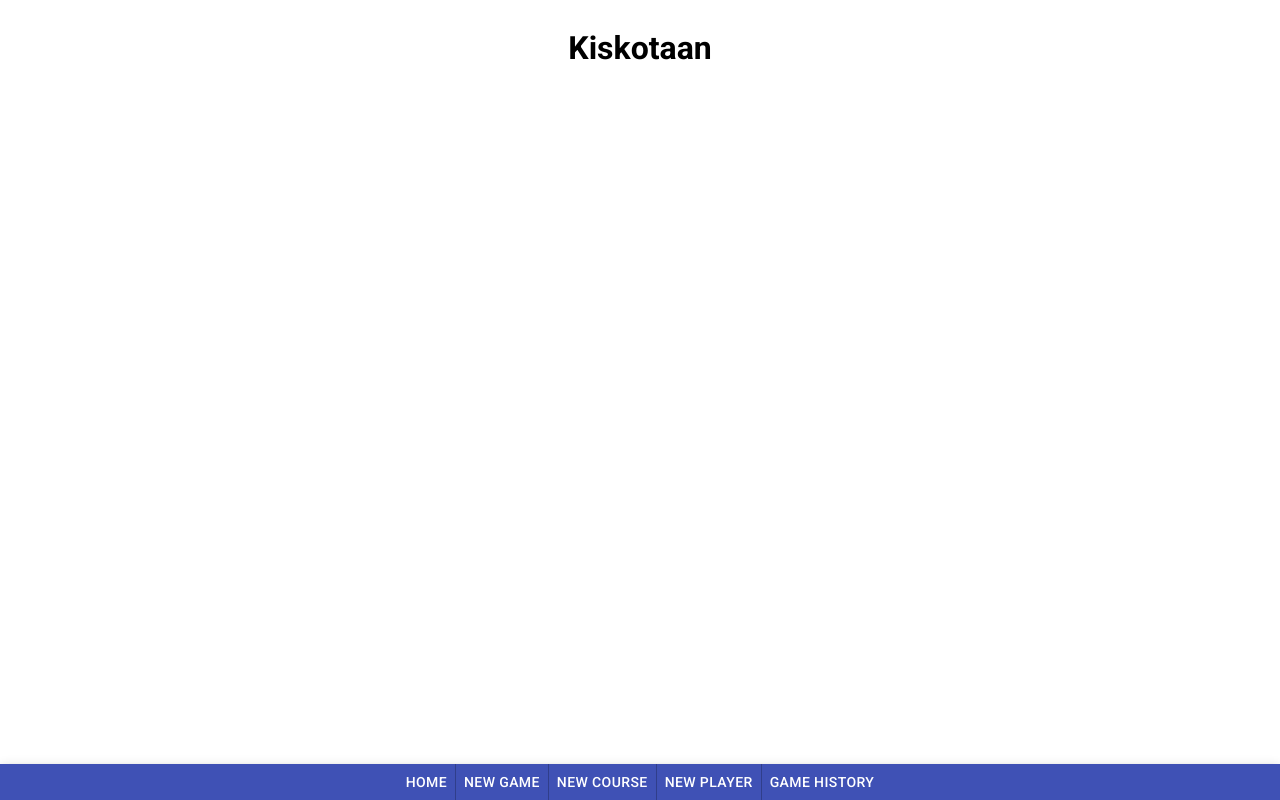
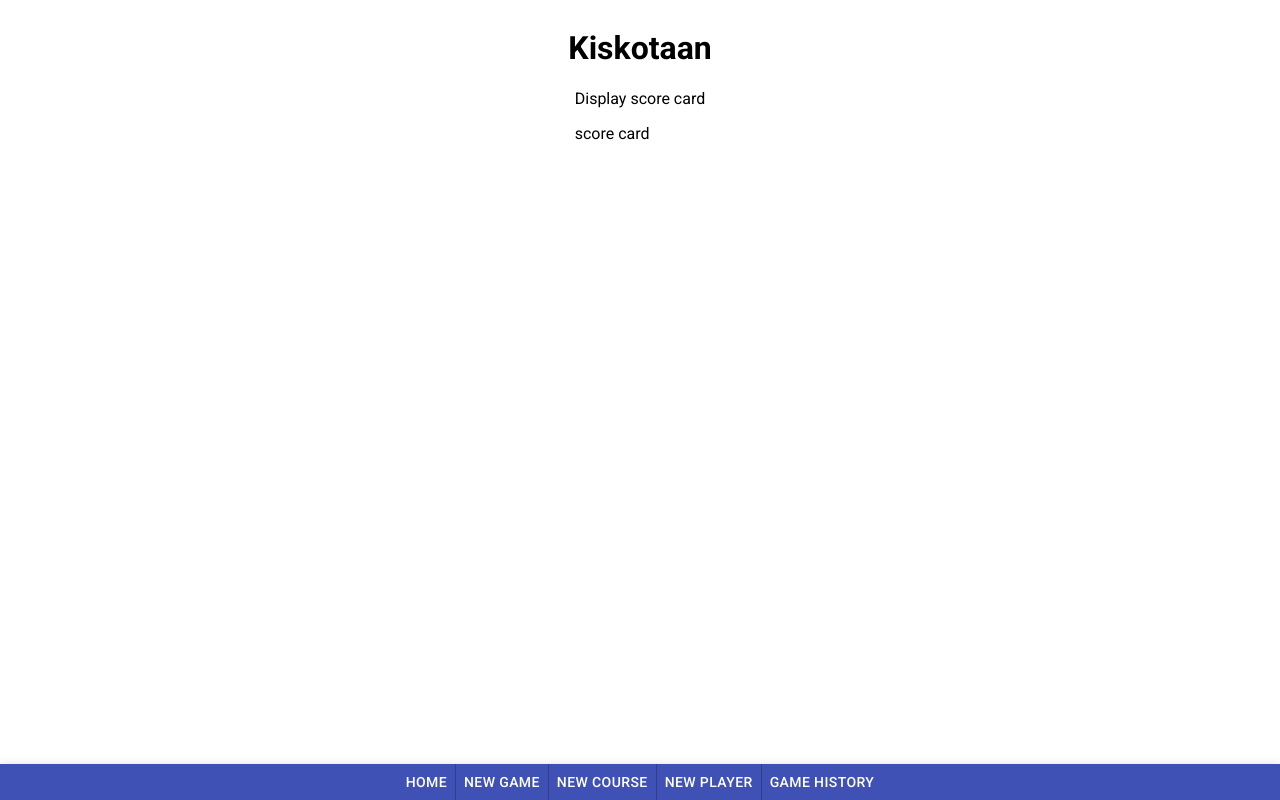
Before and after one commit to mika-alaoutinen/kiskotaan, a React (Create React App) app: page /game in a window 1280 px wide. Built offline with nearby package versions, Linux system fonts and the light colour scheme; data requests are answered from the project's data file.

Commit message:
Add /game routing and view

```diff
--- a/src/constants.ts
+++ b/src/constants.ts
@@ -6,7 +6,8 @@ export const scoreCardsUrl = `${baseUrl}/scoreCards`
 
 // Frontend endpoints:
 export const homePath = '/'
+export const gamePath = '/game'
+export const gameHistoryPath = '/history'
 export const newCoursePath = '/new-course'
 export const newGamePath = '/new-game'
 export const newPlayerPath = '/new-player'
-export const gameHistoryPath = '/history'
--- a/src/router/Routes.tsx
+++ b/src/router/Routes.tsx
@@ -1,15 +1,19 @@
 import React from 'react'
 import { Route, Switch } from 'react-router-dom'
 
+import Game from '../views/Game'
 import GameHistory from '../views/GameHistory'
 import HomePage from '../views/Home'
 import NewCourse from '../views/NewCourse'
 import NewGame from '../views/NewGame'
 import NewPlayer from '../views/NewPlayer'
-import { gameHistoryPath, homePath, newCoursePath, newGamePath, newPlayerPath } from '../constants'
+import {
+  gamePath, gameHistoryPath, homePath, newCoursePath, newGamePath, newPlayerPath
+} from '../constants'
 
 const Routes: React.FC = () => (
   <Switch>
+    <Route exact path={gamePath} component={Game} />
     <Route exact path={gameHistoryPath} component={GameHistory} />
     <Route exact path={newCoursePath} component={NewCourse} />
     <Route exact path={newGamePath} component={NewGame} />
--- /dev/null
+++ b/src/views/Game.tsx
@@ -0,0 +1,15 @@
+import React from 'react'
+
+import ScoreCard from '../components/scoreCard/ScoreCard'
+
+const Game: React.FC = () => {
+
+  return (
+    <div>
+      Display score card
+      <ScoreCard />
+    </div>
+  )
+}
+
+export default Game
```
